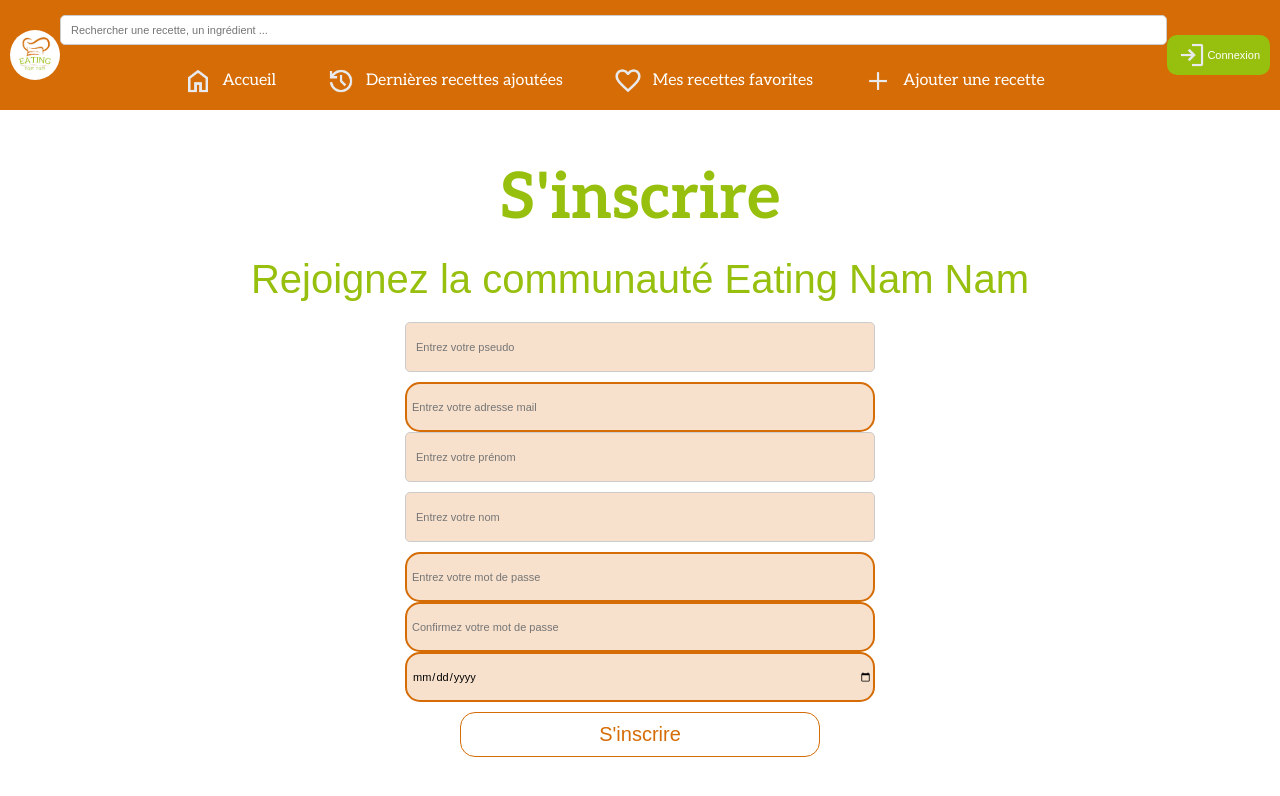
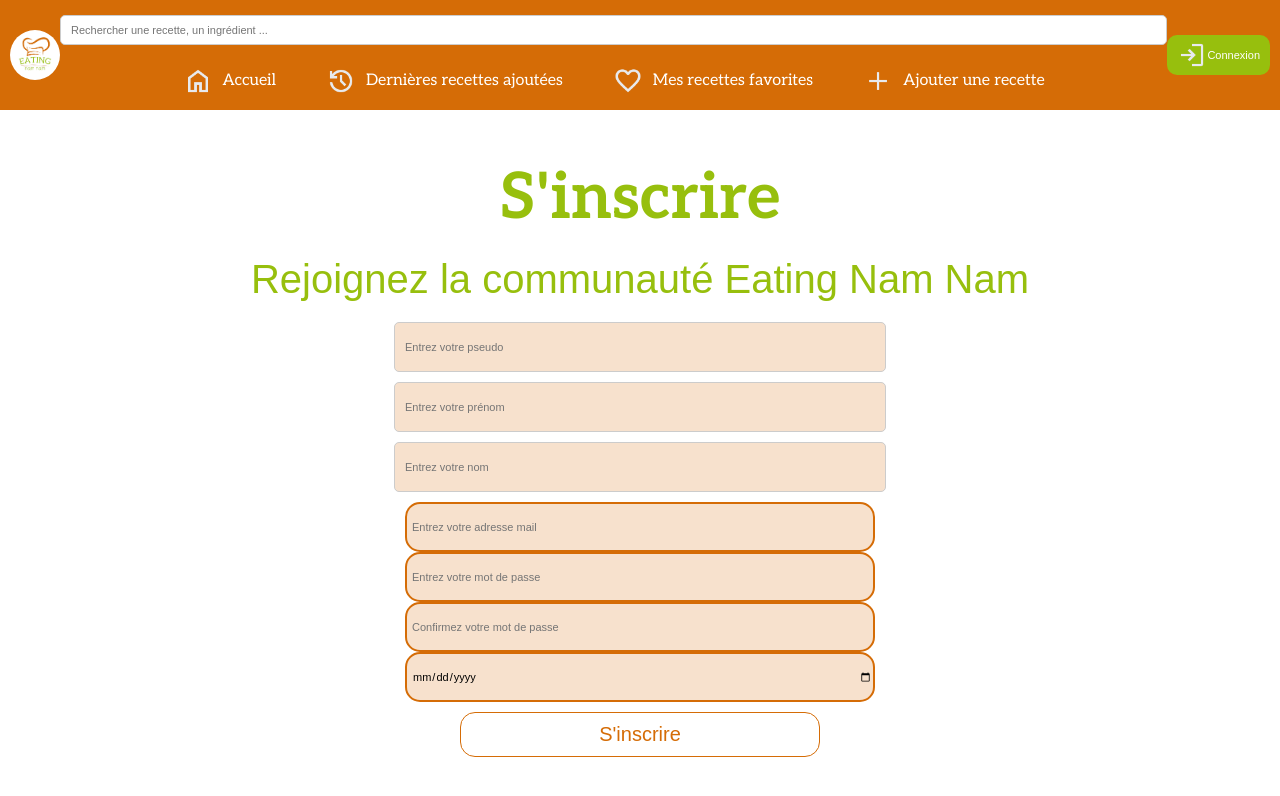
Before and after one commit to WildCodeSchool-2024-02/js-valence-p3-eating-nam-nam, a React (Vite) app in the folder client/: page /inscription in a window 1280 px wide. Shown: the top 796 px of the page. Built offline with nearby package versions, Linux system fonts and the light colour scheme; a web font is replaced by a local one.

Commit message:
fix error register et connexion

```diff
--- a/client/src/api/api.js
+++ b/client/src/api/api.js
@@ -26,10 +26,11 @@ export async function register(formData) {
       "Content-Type": "application/json",
     },
     body: JSON.stringify({
+      email: formData.get("email"),
       username: formData.get("username"),
-      email: formData.get("email"),
       name: formData.get("name"),
       lastName: formData.get("last_name"),
+
       password: formData.get("password"),
       birthdate: formData.get("birthdate"),
     }),
--- a/client/src/pages/Inscription.jsx
+++ b/client/src/pages/Inscription.jsx
@@ -37,28 +37,24 @@ function Inscription() {
                 placeholder="Entrez votre pseudo"
                 required
               />
+              <input
+                type="text"
+                name="name"
+                placeholder="Entrez votre prénom"
+                required
+              />
+              <input
+                type="text"
+                name="last_name"
+                placeholder="Entrez votre nom"
+                required
+              />
             </div>
             <div className="mail">
               <input
                 type="email"
                 name="email"
                 placeholder="Entrez votre adresse mail"
-                required
-              />
-            </div>
-            <div className="name">
-              <input
-                type="text"
-                name="name"
-                placeholder="Entrez votre prénom"
-                required
-              />
-            </div>
-            <div className="last_name">
-              <input
-                type="text"
-                name="last_name"
-                placeholder="Entrez votre nom"
                 required
               />
             </div>
```
Also changed, not shown: 1 other file (tests, documents, lock files or other folders).
